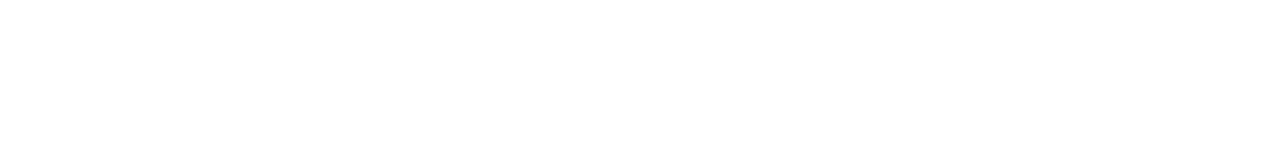
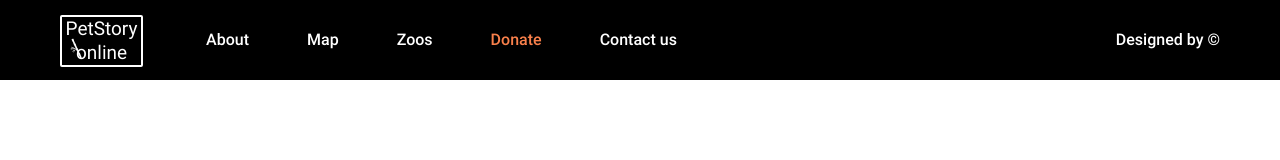
Before and after one commit to AliQuickC/online-zoo, a plain HTML site: page online-zoo/pages/donate/index.html in a window 1280 px wide. Drawn offline with Linux system fonts and the light colour scheme.

Commit message:
feat: header layout

```diff
--- a/online-zoo/pages/donate/index.html
+++ b/online-zoo/pages/donate/index.html
@@ -0,0 +1,31 @@
+<!DOCTYPE html>
+<html lang="en">
+<head>
+	<meta charset="UTF-8">
+	<meta http-equiv="X-UA-Compatible" content="IE=edge">
+	<meta name="viewport" content="width=device-width, initial-scale=1.0">
+	<link rel="shortcut icon" href="../../assets/icons/favicon.ico" type="image/x-icon"/>
+	<title>PetStory online</title>
+
+	<link rel="stylesheet" href="../../css/style.css">
+</head>
+<body>
+	<header class="header">
+		<h1 class="visually-hidden">PetStory Online</h1>
+		<div class="header__container container">
+			<a href="../main/" class="header__logo logo">PetStory online</a>
+			<nav class="header__nav">
+				<ul class="header__menu menu">
+					<li class="menu__item"><a href="../main/" class="menu__link">About</a></li>
+					<li class="menu__item"><a href="#" class="menu__link">Map</a></li>
+					<li class="menu__item"><a href="#" class="menu__link">Zoos</a></li>
+					<li class="menu__item menu__item_active"><a href="../donate/" class="menu__link">Donate</a></li>
+					<li class="menu__item"><a href="#" class="menu__link">Contact us</a></li>
+				</ul>
+				<a href="https://www.figma.com/file/jfEFwkXVj1WRq7sUHDr8os/PetStory-online"  target="_blank" class="header__designed-by">Designed by ©</a>
+			</nav>
+		</div>
+	</header>
+
+</body>
+</html>
--- a/online-zoo/sass/_header.sass
+++ b/online-zoo/sass/_header.sass
@@ -1,6 +1,7 @@
 .header
 	height: 80px
 	background-color: #000
+	color: #fff
 
 	&__container
 		display: flex
@@ -12,5 +13,25 @@
 		margin-top: 1px
 
 	&__nav
+		display: flex
+		justify-content: space-between
+		align-items: center
+		column-gap: 58px
 		height: 52px
 		flex-grow: 1
+
+	&__designed-by
+		height: 52px
+		text-decoration-color: rgba(#E47209, 0.0)
+		font-family: 'Roboto', sans-serif
+		font-weight: 500
+		line-height: 52px
+		color: #fff
+		transition: all 0.8s
+	&__designed-by:visited
+		display: block
+		color: #fff
+	&__designed-by:hover
+		text-decoration: underline
+		text-decoration-color: rgba(#E47209, 1.0)
+		transition: all 0.3s
--- a/online-zoo/sass/_interface.sass
+++ b/online-zoo/sass/_interface.sass
@@ -7,3 +7,13 @@ body
 	height: 100%
 	margin-left: auto
 	margin-right: auto
+
+.visually-hidden
+	position: absolute
+	margin: -1px
+	width: 1px
+	height: 1px
+	overflow: hidden
+	clip: rect(0 0 0 0)
+	padding: 0
+	border: 0
--- a/online-zoo/sass/blocks/_logo.sass
+++ b/online-zoo/sass/blocks/_logo.sass
@@ -7,14 +7,15 @@
 	align-items: center
 	text-align: center
 	text-decoration: none
+	font-family: 'Roboto', sans-serif
+	font-weight: 400
 	font-size: 19px
-	font-weight: 400
 	line-height: 23.5px
-	font-family: 'Roboto', sans-serif
 	color: #fff
 	border: 2px solid #fff
 	border-radius: 2px
 	cursor: pointer
+	transition: all 0.6s
 
 .logo:after
 	position: absolute
@@ -23,8 +24,21 @@
 	width: 12px
 	height: 22px
 	content: ""
-	background: url("../../assets/icons/bamboo.svg") no-repeat center center
-	background-size: contain
+	// background: url("../../assets/icons/bamboo.svg") no-repeat center center
+	// background-size: contain
+	background-color: #fff
+	-webkit-mask-image: url("../../assets/icons/bamboo.svg")
+	-webkit-mask-repeat: no-repeat
+	-webkit-mask-size: contain
+	transition: all 0.6s
 
 .logo:visited
 	color: #fff
+
+.logo:hover
+	color: #E47209
+	border: 2px solid #E47209
+	transition: all 0.3s
+	&:after
+		background-color: #E47209
+		transition: all 0.3s
--- /dev/null
+++ b/online-zoo/sass/blocks/_menu.sass
@@ -0,0 +1,30 @@
+.menu
+	--menu-height: 52px
+	height: 100%
+	margin: 0
+	display: flex
+	padding: 0
+	list-style-type: none
+	font-family: 'Roboto', sans-serif
+	&__item
+		margin-right: 58px
+	&__item:last-child
+		margin-right: 0
+	&__link
+		display: block
+		height: 100%
+		text-decoration-color: rgba(#E47209, 0.0)
+		font-family: 'Roboto', sans-serif
+		font-weight: 500
+		line-height: var(--menu-height)
+		color: #fff
+		transition: all 0.8s
+	&__link:hover
+		// text-decoration: underline
+		text-decoration-color: rgba(#E47209, 1.0)
+		transition: all 0.3s
+	// &__item:nth-child(1) a
+	&__item_active a
+		color: #F9804B
+		text-decoration: none
+		cursor: url("../assets/cursors/bamboo.cur"), default
--- a/online-zoo/sass/style.sass
+++ b/online-zoo/sass/style.sass
@@ -5,5 +5,6 @@
 @import 'interface'
 
 @import './blocks/logo'
+@import './blocks/menu'
 
 @import 'header'
```
Also changed, not shown: online-zoo/pages/main/index.html (+11 -3 lines), online-zoo/assets/icons/favicon.ico, online-zoo/assets/images/giant-panda-bg.jpg (added), online-zoo/css/style.css, 2 other files.
